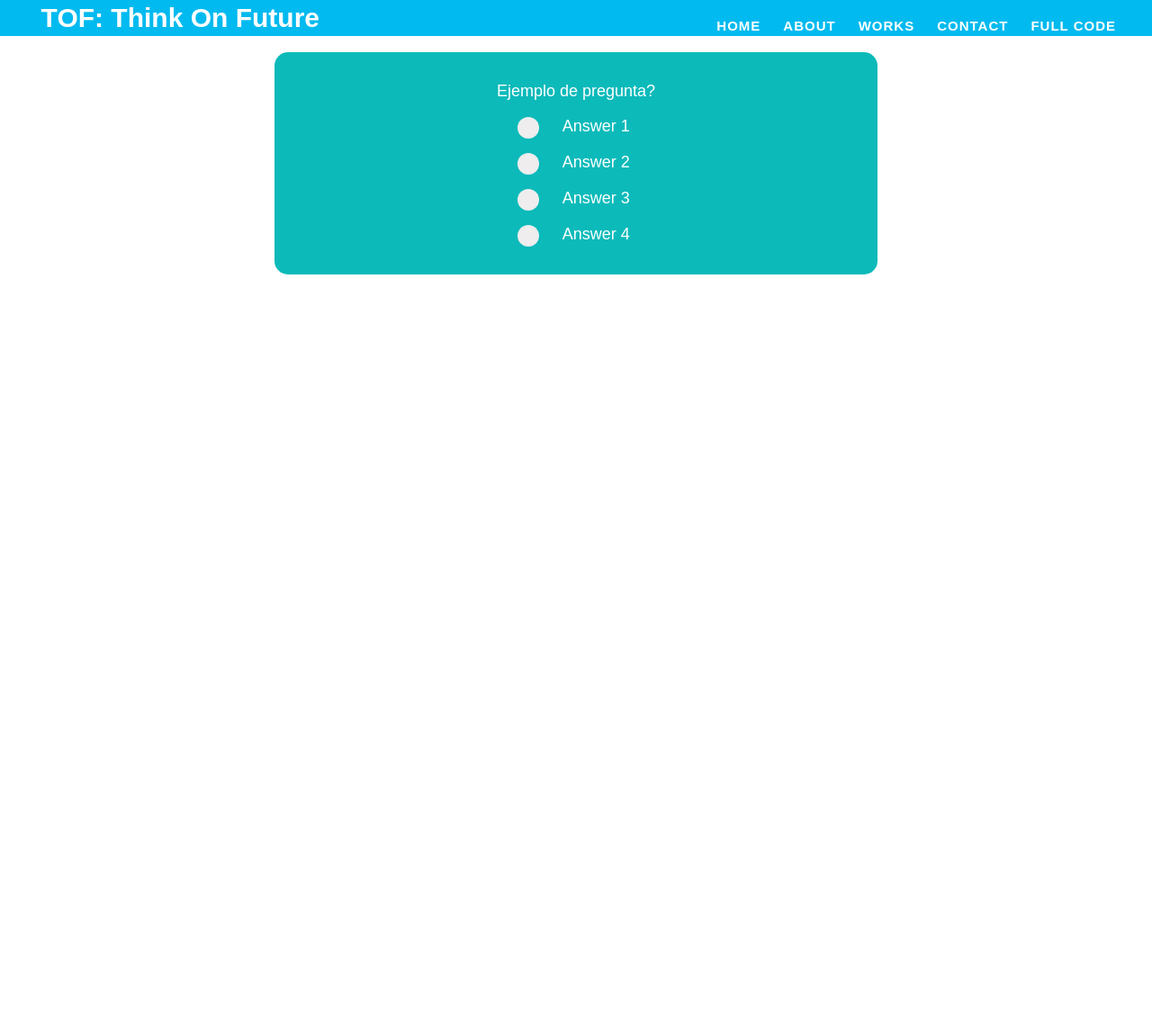
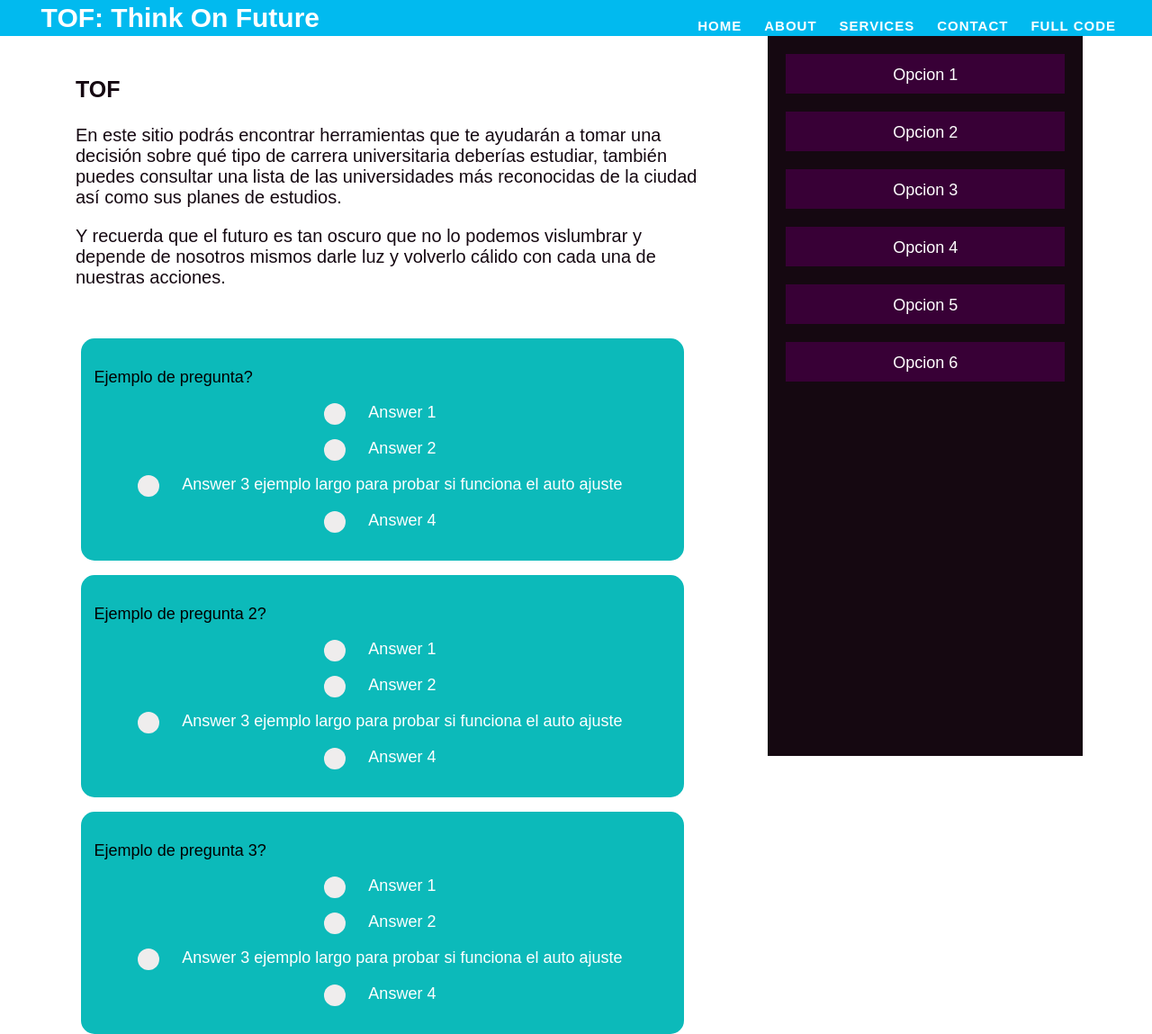
Before and after one commit to llFREEDll/TOF, a PHP site: page / in a window 1280 px wide. Shown: the whole page at 90% size. Before the commit the page ends 305 px from the top, so only its background shows below. Run offline with PHP 8.4, Linux system fonts and the light colour scheme; some libraries are stand-ins or nearby versions.

Commit message:
segundo dia de trabajo

```diff
--- a/index.html
+++ b/index.html
@@ -21,7 +21,7 @@
             <a href="#" onclick="About()">
                 About</a>
             <a href="#" onclick="Works()">
-                Works</a>
+                Services</a>
             <a href="#" onclick="Contact()">
                 Contact</a>
             <a href="https://github.com/llFREEDll/TOF" >
@@ -32,9 +32,18 @@
         </label>
     </ul>
     </div>
+    <div class="presentacion">
+      <h3 class="title">TOF</h3>
+            <p class="presentacionParrafo">En este sitio podrás encontrar herramientas que te ayudarán a
+              tomar una decisión sobre qué tipo de carrera universitaria
+               deberías estudiar, también puedes consultar una lista de las
+               universidades más reconocidas de la ciudad así como sus
+               planes de estudios.
+              </p>
+              <p class="presentacionParrafo">
+              Y recuerda que el futuro es tan oscuro que no lo podemos vislumbrar y depende de nosotros mismos darle luz y volverlo cálido con cada una de nuestras acciones.
+              </p>
 
-    <div class="presentacion">
-      <p></p>
     </div>
     <div id="questionBox">
       <p>Ejemplo de pregunta?</p>
@@ -46,14 +55,67 @@
             <input type="radio" name="radio"><div class="rd"></div>Answer 2
         </label>
         <label>
-            <input type="radio" name="radio"><div class="rd"></div>Answer 3
+            <input type="radio" name="radio"><div class="rd"></div>Answer 3  ejemplo largo para probar si funciona el auto ajuste
         </label>
         <label>
             <input type="radio" name="radio"><div class="rd"></div>Answer 4
         </label>
       </div>
-
   </div>
+  <div id="questionBox">
+    <p>Ejemplo de pregunta 2?</p>
+    <div id="rbtns">
+      <label>
+          <input type="radio" name="radio"><div class="rd"></div>Answer 1
+      </label>
+      <label>
+          <input type="radio" name="radio"><div class="rd"></div>Answer 2
+      </label>
+      <label>
+          <input type="radio" name="radio"><div class="rd"></div>Answer 3  ejemplo largo para probar si funciona el auto ajuste
+      </label>
+      <label>
+          <input type="radio" name="radio"><div class="rd"></div>Answer 4
+      </label>
+    </div>
+</div>
+<div id="questionBox">
+  <p>Ejemplo de pregunta 3?</p>
+  <div id="rbtns">
+    <label>
+        <input type="radio" name="radio"><div class="rd"></div>Answer 1
+    </label>
+    <label>
+        <input type="radio" name="radio"><div class="rd"></div>Answer 2
+    </label>
+    <label>
+        <input type="radio" name="radio"><div class="rd"></div>Answer 3  ejemplo largo para probar si funciona el auto ajuste
+    </label>
+    <label>
+        <input type="radio" name="radio"><div class="rd"></div>Answer 4
+    </label>
+  </div>
+</div>
+  <div class="sidenav">
+    <div class="sidenavBox">
+      <p>Opcion 1</p>
+    </div>
+    <div class="sidenavBox">
+      <p>Opcion 2</p>
+    </div>
+    <div class="sidenavBox">
+      <p>Opcion 3</p>
+    </div>
+    <div class="sidenavBox">
+      <p>Opcion 4</p>
+    </div>
+    <div class="sidenavBox">
+      <p>Opcion 5</p>
+    </div>
+    <div class="sidenavBox">
+      <p>Opcion 6</p>
+    </div>
+</div>
     <script src="logic.js"></script>
   </body>
 </html>
--- a/styles.css
+++ b/styles.css
@@ -10,13 +10,11 @@ body
 #questionBox
 {
     width:50%;
-    margin: auto;
+    margin-left: 7vw;
     margin-top:2vh;
     padding: 15px 15px 15px 15px;
     border-radius: 15px 15px 15px 15px;
     background-color: #0CBABA;
-    color: #26081C;
-
 }
 
 label
@@ -27,7 +25,7 @@ label
     margin-bottom:2vh;
     width: 100%;
     display: flex;
-  justify-content: center;
+    justify-content: center;
 
 }
 label:after
@@ -121,10 +119,7 @@ input[type="radio"]
     margin: 0 0 0 2vw;
     font-size: 30px;
 }
-p{
-  text-align: center;
-  color: white;
-}
+
 
 .menu{
     float: right;
@@ -208,8 +203,58 @@ p{
     }
     #chk:checked ~ .menu{
         right: 0;
+
     }
     .logo{
       font-size: 26px;
     }
+    .sidenav{
+      left: -100%;
+    }
+    .presentacion p{
+
+      width: 80%;
+
+    }
+
+    #questionBox{
+      width: 80%;
+    }
+
 }
+.sidenav {
+  height: 100%; /* Full-height: remove this if you want "auto" height */
+  width: 350px; /* Set the width of the sidebar */
+  position: fixed; /* Fixed Sidebar (stay in place on scroll) */
+  top: 0; /* Stay at the top */
+  right: 6vw;
+  background-color: #150811; /* Black */
+  overflow-x: hidden; /* Disable horizontal scroll */
+  margin-top: 40px;
+}
+.sidenavBox{
+  margin: 20px;
+  height: 40px;
+  padding: 2px;
+  background-color: #380036;
+  text-align: center;
+  line-height: 7px;
+  color: white;
+
+}
+.presentacion{
+  margin-left: 5vw;
+  padding: 20px;
+
+}
+
+.title{
+  color: #150811;
+  font-size: 25px;
+}
+.presentacionParrafo{
+  font-size: 20px;
+  width: 60%;
+  color: #150811;
+  text-align: left;
+}
```
